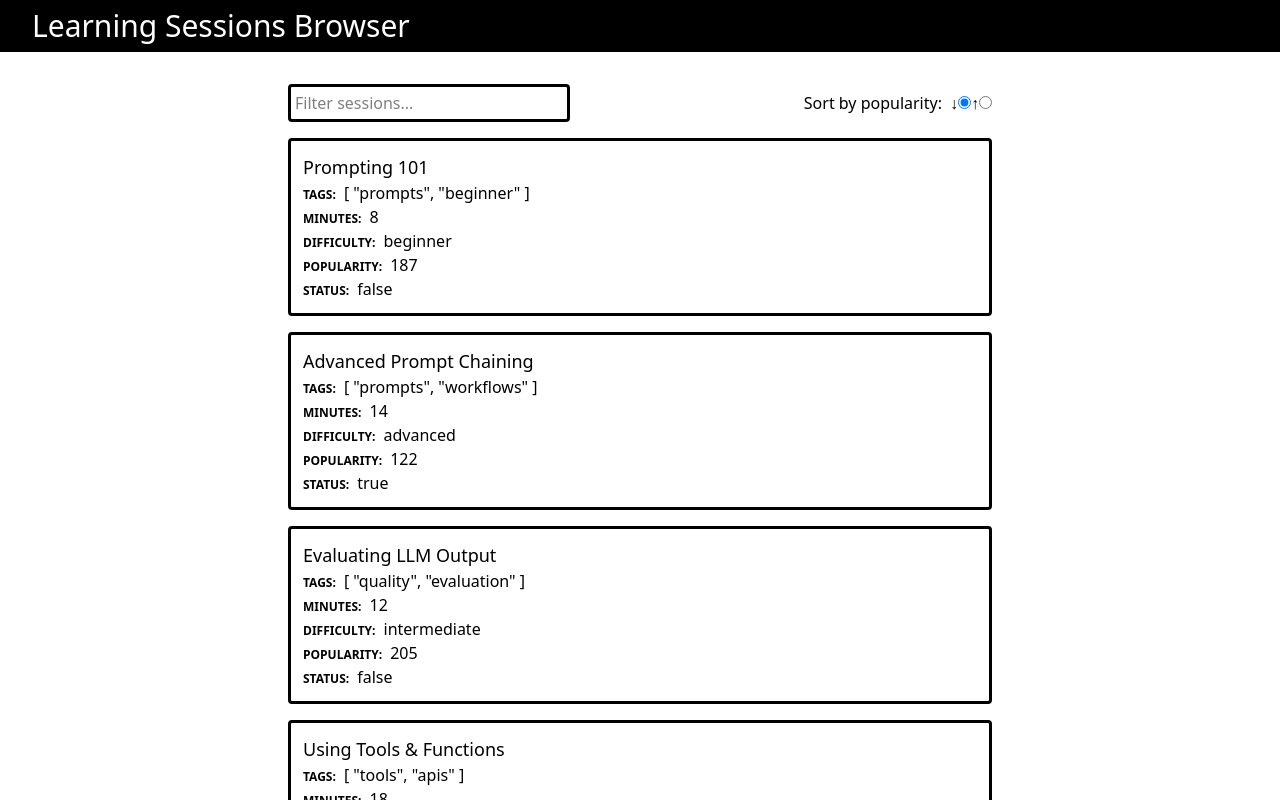
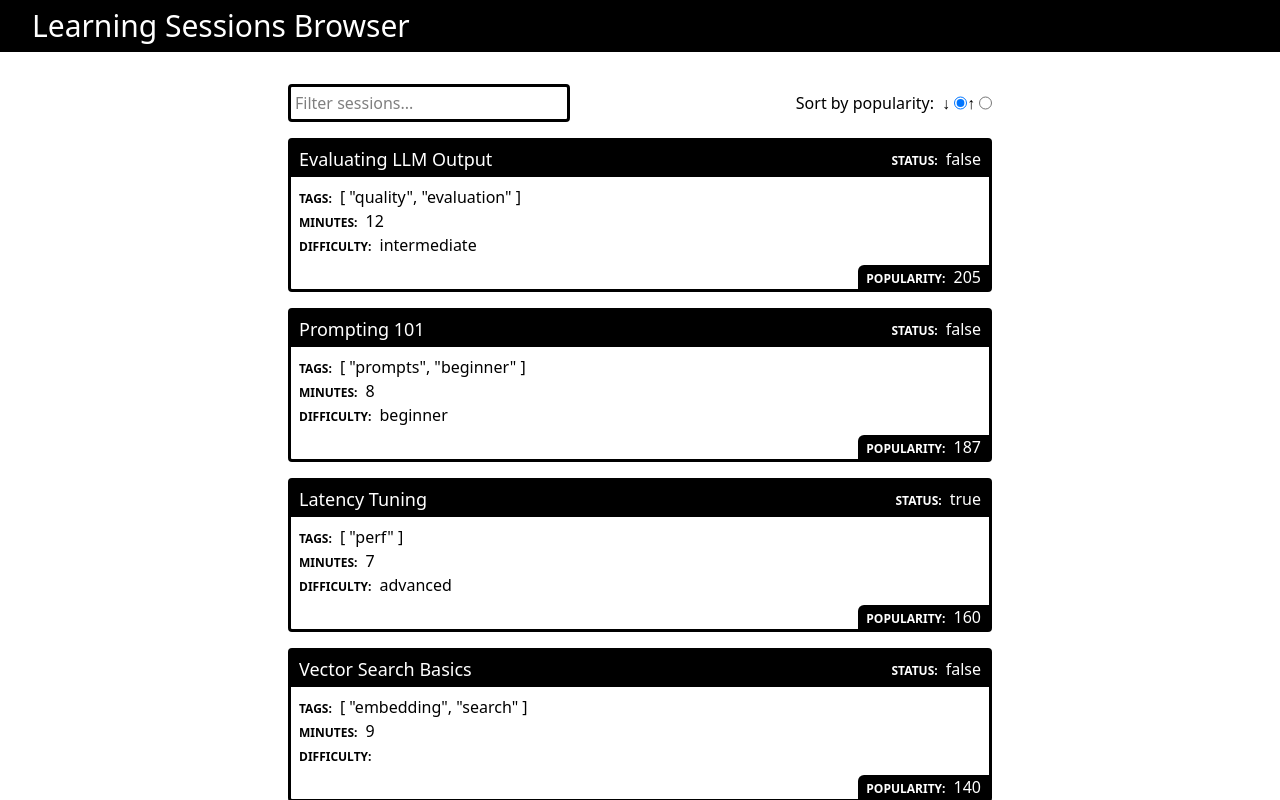
Before and after one commit to jonathanbrincat/pair.technical-assessment, a Vue app: page / in a window 1280 px wide. Shown: the top 800 px of the page. Built offline with nearby package versions, Linux system fonts and the light colour scheme; the HTML template or start-up script is replaced by a standard one.

Commit message:
order sessions by popularity, and tweaked styles on items

```diff
--- a/src/vue/components/SessionItem.vue
+++ b/src/vue/components/SessionItem.vue
@@ -7,16 +7,24 @@ defineProps<{
 </script>
 
 <template>
-  <article class="border-3 rounded-sm p-3">
+  <article class="border-3 rounded-sm" :aria-label="item.title">
+    <header class="bg-black text-white flex justify-between items-center px-2 p-1">
       <h2 class="text-lg">{{ item.title }}</h2>
+      <p><span class="text-xs font-semibold uppercase mr-2">Status:</span>{{ item.completed }}</p>
+    </header>
+
+    <div class="px-2 my-2">
       <p><span class="text-xs font-semibold uppercase mr-2">Tags:</span>{{ item.tags }}</p>
       <p><span class="text-xs font-semibold uppercase mr-2">Minutes:</span>{{ item.mins }}</p>
       <p>
         <span class="text-xs font-semibold uppercase mr-2">Difficulty:</span>{{ item.difficulty }}
       </p>
+    </div>
+
+    <footer class="rounded-tl-md bg-black text-white justify-self-end px-2 mt-2">
       <p>
         <span class="text-xs font-semibold uppercase mr-2">Popularity:</span>{{ item.popularity }}
       </p>
-    <p><span class="text-xs font-semibold uppercase mr-2">Status:</span>{{ item.completed }}</p>
+    </footer>
   </article>
 </template>
--- a/src/vue/components/SessionList.vue
+++ b/src/vue/components/SessionList.vue
@@ -18,8 +18,17 @@ const filteredSessions = computed(() => {
   )
 })
 
+// 3. stable sort by popularity
 const sortedSessions = computed(() => {
   return filteredSessions.value
+    .map((s, i) => ({ s, i }))
+    .sort((a, b) => {
+      if (a.s.popularity === b.s.popularity) return a.i - b.i
+      return sortOrder.value === 'desc'
+        ? b.s.popularity - a.s.popularity // higher => lower
+        : a.s.popularity - b.s.popularity // lower => higher
+    })
+    .map((x) => x.s)
 })
 
 let debounce: ReturnType<typeof setTimeout>
@@ -49,17 +58,16 @@ const filterSessionsHandler = (event: Event) => {
           />
         </label>
       </p>
-      <p>{{ query }}</p>
 
       <p class="inline-flex items-center">
         <span class="mr-2">Sort by popularity:</span>
 
-        <label>
+        <label class="inline-flex gap-1 cursor-pointer select-none">
           <span aria-label="Descending order">↓</span>
           <input id="sortByDesc" type="radio" value="desc" name="sortOrder" v-model="sortOrder" />
         </label>
 
-        <label>
+        <label class="inline-flex gap-1 cursor-pointer select-none">
           <span aria-label="Ascending order">↑</span>
           <input id="sortByAsc" type="radio" value="asc" name="sortOrder" v-model="sortOrder" />
         </label>
```
Lines whose indentation alone changed are shown as unchanged.
